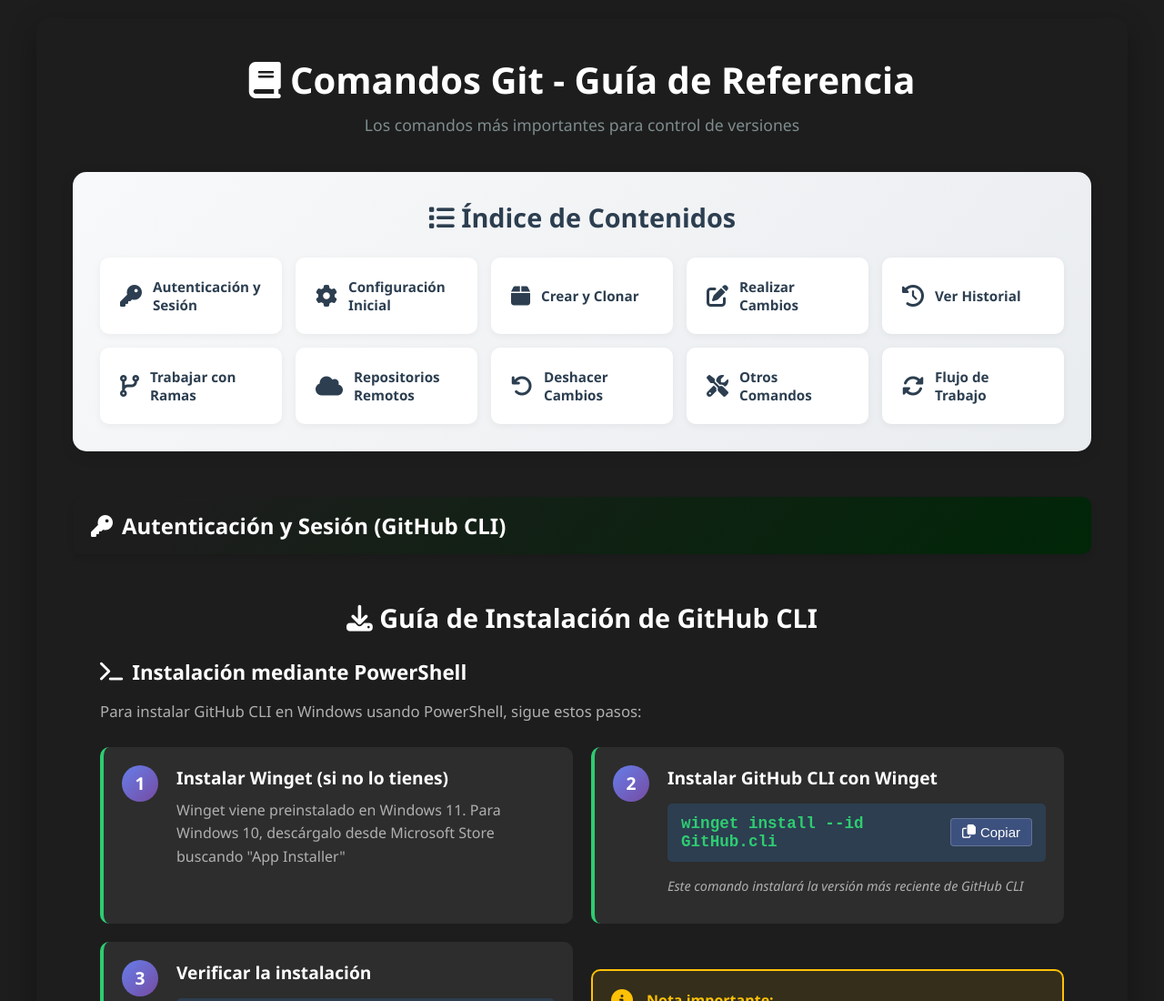
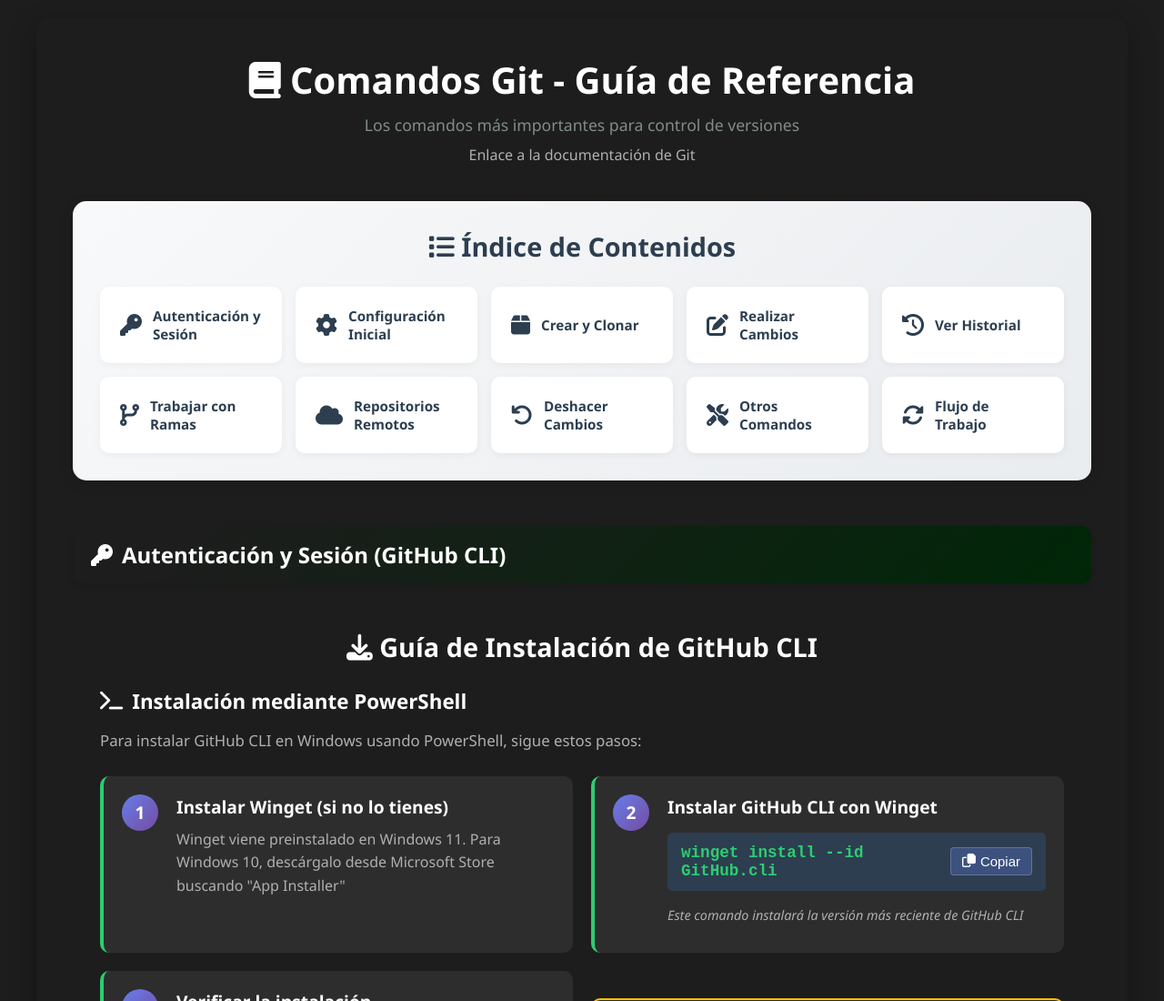
Before and after one commit to Daardev/comandos-git, a plain HTML site: page index.html in a window 1280 px wide. Shown: the top 1100 px of the page at 91% size. Drawn offline with Linux system fonts and the light colour scheme.

Commit message:
enlace a docs

```diff
--- a/assets/css/styles.css
+++ b/assets/css/styles.css
@@ -38,7 +38,7 @@
         .subtitle {
             text-align: center;
             color: #7f8c8d;
-            margin-bottom: 40px;
+            margin-bottom: 10px;
             font-size: 1.1em;
         }
 
@@ -195,6 +195,17 @@
             gap: 20px;
             align-items: flex-start;
             height: 100%;
+        }
+
+        .link-doc{
+            display: flex;
+            justify-content: center;
+            color: #b0b0b0;
+            text-decoration: none;
+            margin-bottom: 40px;
+        }
+        .link-doc:hover{
+            color: var(--color-text-primary);
         }
 
         .step-number {
--- a/index.html
+++ b/index.html
@@ -12,6 +12,7 @@
     <div class="container">
         <h1><i class="fas fa-book"></i> Comandos Git - Guía de Referencia</h1>
         <p class="subtitle">Los comandos más importantes para control de versiones</p>
+        <a class="link-doc" href="https://git-scm.com/docs">Enlace a la documentación de Git</a>
 
         <!-- MENÚ DE NAVEGACIÓN -->
         <nav class="menu-navegacion" id="menu">
```
